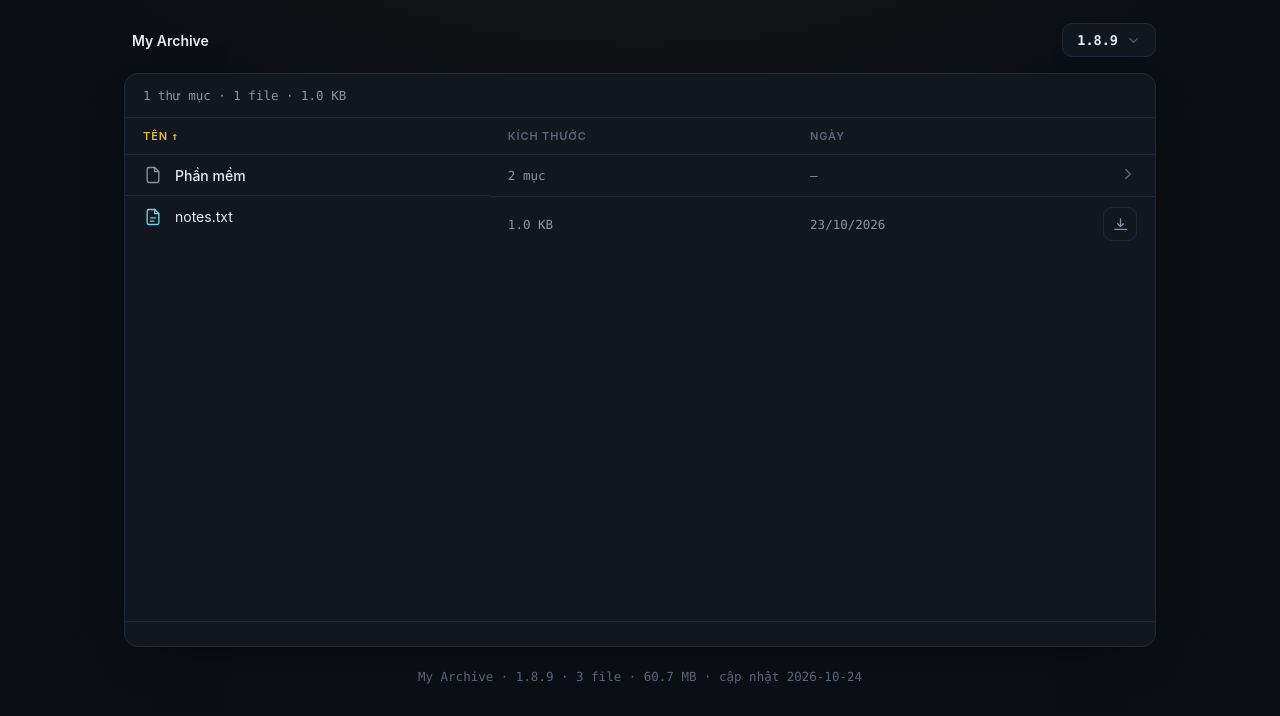
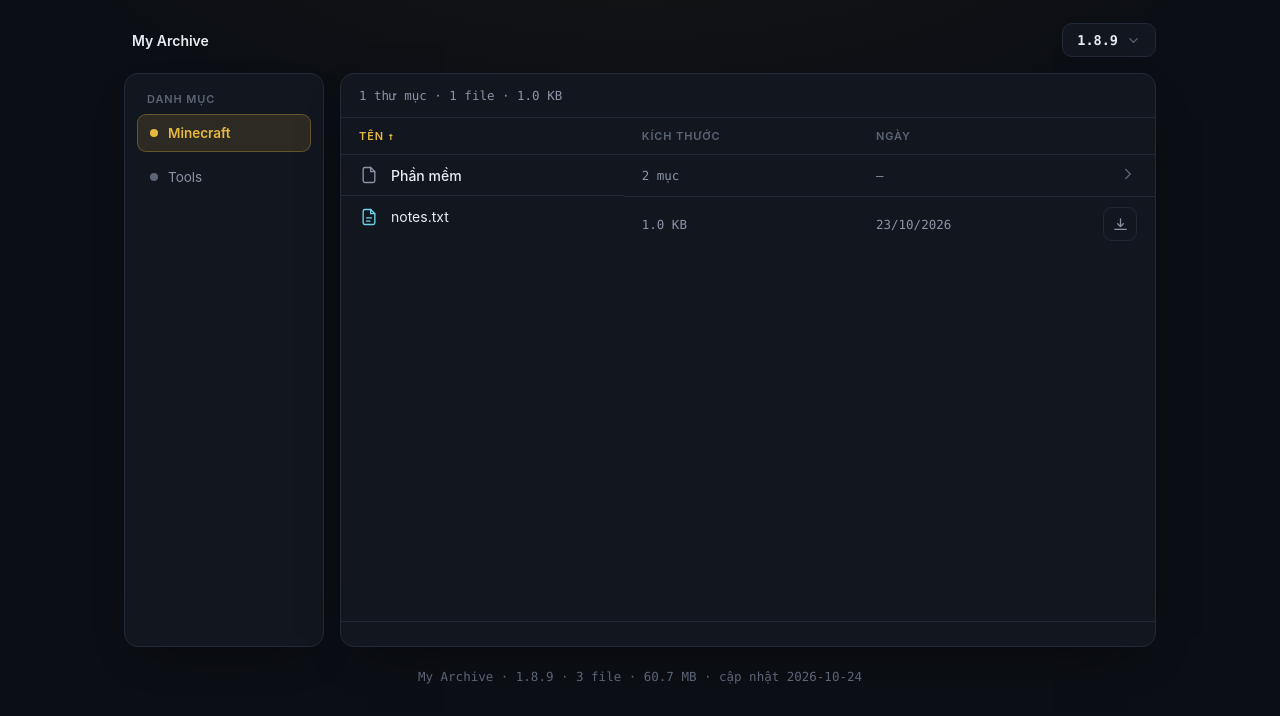
Before and after one commit to luongkun/explace, a plain HTML site: page index.html in a window 1280 px wide. Shown: the part 84-800 px from the top of the page. Drawn offline with Linux system fonts and the light colour scheme.

Commit message:
Thêm cột danh mục bên trái (Minecraft, Tools)
Sidebar cao bằng panel file, bo tròn 4 góc; dữ liệu tách theo categories.

```diff
--- a/app.js
+++ b/app.js
@@ -1,7 +1,7 @@
 let archive = null;
 
 const PAGE_SIZE = 10;
-const state = { path: [], query: "", sortKey: "name", sortAsc: true, version: 0, page: 0 };
+const state = { category: 0, path: [], query: "", sortKey: "name", sortAsc: true, version: 0, page: 0 };
 
 const els = {
   breadcrumb: document.getElementById("breadcrumb"),
@@ -75,8 +75,12 @@
   return y && m && d ? `${d}/${m}/${y}` : iso;
 }
 
+function currentCategory() {
+  return archive.categories[state.category];
+}
+
 function currentVersion() {
-  return archive.versions[state.version];
+  return currentCategory().versions[state.version] || { label: "—", entries: [] };
 }
 
 function currentFolder() {
@@ -263,6 +267,7 @@
 
 function render() {
   const folder = currentFolder();
+  renderCategories();
   renderVersions();
   renderBreadcrumb();
   renderStats(folder);
@@ -281,9 +286,10 @@
 const versionLabel = document.getElementById("version-label");
 
 function renderVersions() {
+  const versions = currentCategory().versions;
   versionLabel.textContent = currentVersion().label;
   versionMenu.innerHTML = "";
-  archive.versions.forEach((v, i) => {
+  versions.forEach((v, i) => {
     const li = document.createElement("li");
     li.className = "version-item" + (i === state.version ? " selected" : "");
     li.setAttribute("role", "option");
@@ -301,6 +307,29 @@
     li.addEventListener("click", () => selectVersion(i));
     versionMenu.appendChild(li);
   });
+}
+
+function renderCategories() {
+  const list = document.getElementById("cat-list");
+  list.innerHTML = "";
+  archive.categories.forEach((c, i) => {
+    const b = document.createElement("button");
+    b.type = "button";
+    b.className = "cat-item" + (i === state.category ? " active" : "");
+    b.textContent = c.name;
+    b.addEventListener("click", () => selectCategory(i));
+    list.appendChild(b);
+  });
+}
+
+function selectCategory(i) {
+  if (i === state.category) return;
+  state.category = i;
+  state.version = 0;
+  state.path = [];
+  state.page = 0;
+  render();
+  renderFooter();
 }
 
 function setVersionOpen(open) {
--- a/data.js
+++ b/data.js
@@ -3,6 +3,9 @@
 window.ARCHIVE = {
   name: "My Archive",
   updated: "2026-10-24",
+  categories: [
+    {
+      name: "Minecraft",
       versions: [
         {
           label: "1.8.9",
@@ -32,4 +35,12 @@
           ]
         }
       ]
+    },
+    {
+      name: "Tools",
+      versions: [
+        { label: "Tất cả", entries: [] }
+      ]
+    }
+  ]
 };
--- a/index.html
+++ b/index.html
@@ -35,7 +35,12 @@
       </div>
     </div>
 
-    <section class="panel">
+    <div class="content">
+      <aside class="sidebar" aria-label="Danh mục">
+        <div class="sidebar-title">Danh mục</div>
+        <nav class="cat-list" id="cat-list"></nav>
+      </aside>
+      <section class="panel">
       <div class="toolbar">
         <div class="stats" id="stats"></div>
       </div>
@@ -54,7 +59,8 @@
       </div>
       <div class="empty" id="empty" hidden>Không tìm thấy mục nào.</div>
       <nav class="pager" id="pager" aria-label="Phân trang" hidden></nav>
-    </section>
+      </section>
+    </div>
 
     <footer class="footer" id="footer"></footer>
   </div>
--- a/styles.css
+++ b/styles.css
@@ -159,6 +159,81 @@
 .crumb.current:hover { background: none; }
 
 .sep { color: var(--faint); }
+
+/* ---------- Content layout ---------- */
+.content {
+  flex: 1;
+  min-height: 0;
+  display: flex;
+  gap: 16px;
+}
+
+/* ---------- Sidebar ---------- */
+.sidebar {
+  width: 200px;
+  flex: none;
+  background: var(--surface);
+  border: 1px solid var(--border);
+  border-radius: 14px;
+  box-shadow: 0 18px 50px -28px rgba(0, 0, 0, 0.7);
+  padding: 14px 12px;
+  display: flex;
+  flex-direction: column;
+  min-height: 0;
+  overflow: auto;
+}
+
+.sidebar-title {
+  font-size: 11px;
+  font-weight: 600;
+  text-transform: uppercase;
+  letter-spacing: 0.08em;
+  color: var(--faint);
+  padding: 4px 10px 8px;
+}
+
+.cat-list {
+  display: flex;
+  flex-direction: column;
+  gap: 6px;
+}
+
+.cat-item {
+  display: flex;
+  align-items: center;
+  gap: 10px;
+  padding: 10px 12px;
+  border-radius: 9px;
+  border: 1px solid transparent;
+  background: none;
+  color: var(--muted);
+  font-size: 13.5px;
+  font-family: var(--sans);
+  text-align: left;
+  cursor: pointer;
+  transition: background 0.12s ease, color 0.12s ease, border-color 0.12s ease;
+}
+
+.cat-item::before {
+  content: "";
+  flex: none;
+  width: 8px;
+  height: 8px;
+  border-radius: 50%;
+  background: var(--faint);
+  transition: background 0.12s ease;
+}
+
+.cat-item:hover { background: var(--surface-2); color: var(--text); }
+
+.cat-item.active {
+  background: var(--gold-soft);
+  border-color: rgba(232, 185, 63, 0.3);
+  color: var(--gold);
+  font-weight: 600;
+}
+
+.cat-item.active::before { background: var(--gold); }
 
 /* ---------- Panel ---------- */
 .panel {
@@ -451,6 +526,21 @@
 @media (max-width: 640px) {
   .app { padding: 24px 14px 24px; }
 
+  .content { flex-direction: column; }
+
+  .sidebar {
+    width: 100%;
+    flex: none;
+    padding: 10px;
+    overflow: visible;
+  }
+
+  .sidebar-title { display: none; }
+
+  .cat-list { flex-direction: row; flex-wrap: wrap; }
+
+  .cat-item { padding: 8px 12px; }
+
   thead th:nth-child(3), td:nth-child(3) { display: none; }
 
   td { padding: 10px 14px; }
```
Lines whose indentation alone changed are shown as unchanged.
